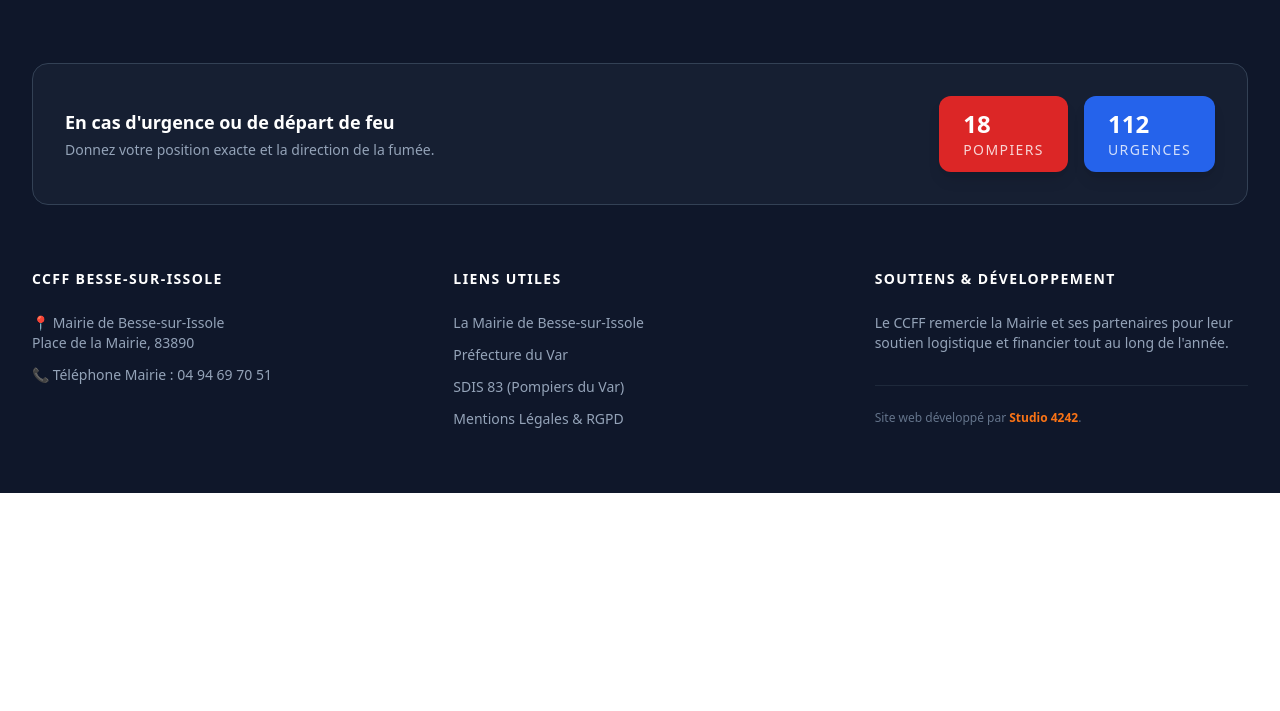
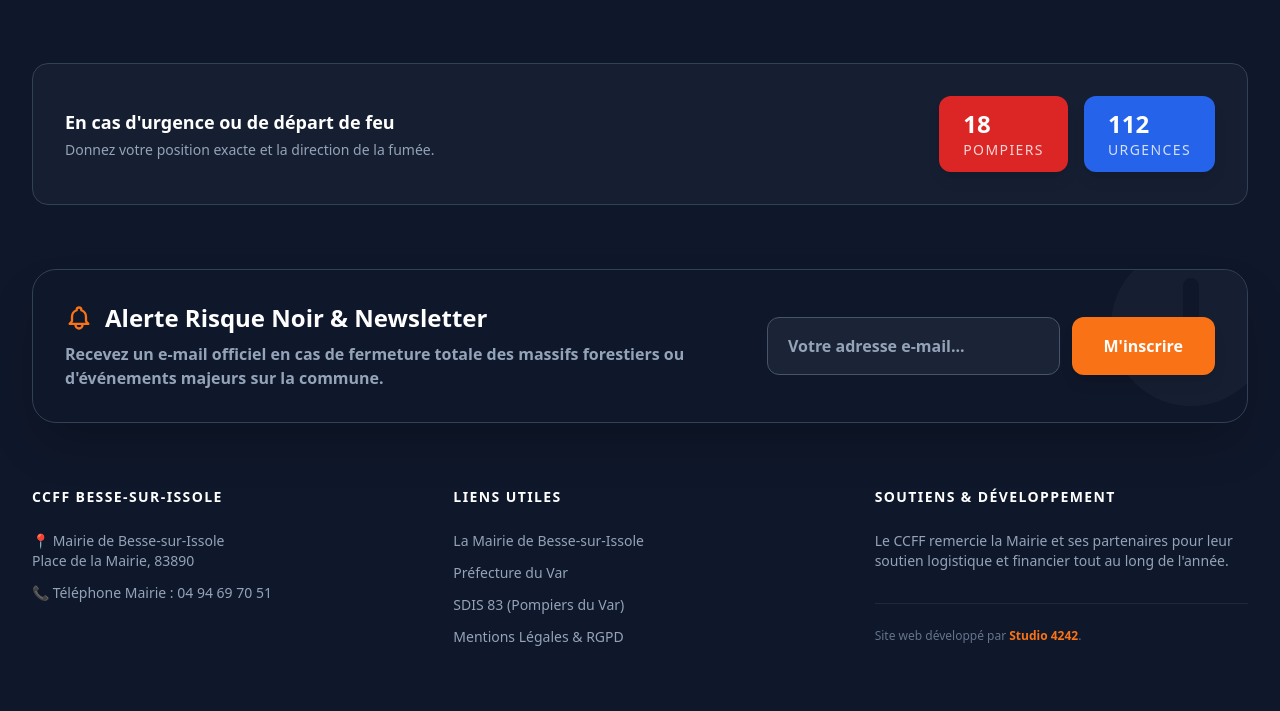
Before and after one commit to Gwenael8389/CCFF, a Django app: page /intranet/alerte/ in a window 1280 px wide. Shown: the part 767-1478 px from the top of the page. Before the commit the page ends 1260 px from the top, so only its background shows below. Run offline with Django 4.2, Linux system fonts and the light colour scheme; the visitor is signed in with stand-in values (Sample User, id 1); some libraries are stand-ins or nearby versions.

Commit message:
newsletter

```diff
--- a/config/urls.py
+++ b/config/urls.py
@@ -3,7 +3,7 @@ from django.urls import path
 from django.contrib.auth import views as auth_views
 from core.views import (home, devenir_benevole, contact, mentions_legales, reglementation,
                         missions, actualites, galerie, soutenir, intranet, planning,
-                        supprimer_patrouille, inscription_patrouille,
+                        supprimer_patrouille, inscription_patrouille, inscription_newsletter,
                         saisir_rapport, gestion_alerte, archives_rapports, voir_rapport)
 
 urlpatterns = [
@@ -31,4 +31,5 @@ urlpatterns = [
 
     path('connexion/', auth_views.LoginView.as_view(template_name='login.html'), name='login'),
     path('deconnexion/', auth_views.LogoutView.as_view(), name='logout'),
+    path('newsletter/inscription/', inscription_newsletter, name='inscription_newsletter'),
 ]
--- a/core/views.py
+++ b/core/views.py
@@ -1,7 +1,7 @@
 from django.shortcuts import render, redirect, get_object_or_404
 from django.contrib.auth.models import User
 from django.contrib import messages
-from .models import Actualite, Materiel, RisqueIncendie, Candidature, MessageContact, PhotoGalerie, MembreEquipe, DocumentIntranet, Patrouille, Alerte
+from .models import Actualite, Materiel, RisqueIncendie, Candidature, MessageContact, PhotoGalerie, MembreEquipe, DocumentIntranet, Patrouille, Alerte, AbonneNewsletter
 from django.contrib.auth.decorators import login_required,user_passes_test
 from datetime import date
 from django.utils import timezone
@@ -9,6 +9,7 @@ from django.db.models import Q
 import calendar
 from django.core.mail import send_mail
 from django.conf import settings
+from django.http import HttpResponseRedirect
 
 def home(request):
     nb_benevoles = User.objects.filter(is_active=True).count()
@@ -312,3 +313,17 @@ def archives_rapports(request):
 def voir_rapport(request, patrouille_id):
     patrouille = get_object_or_404(Patrouille, id=patrouille_id, est_terminee=True)
     return render(request, 'voir_rapport.html', {'patrouille': patrouille})
+
+def inscription_newsletter(request):
+    if request.method == 'POST':
+        email = request.POST.get('email')
+        if email:
+            # On vérifie si la personne n'est pas déjà inscrite pour éviter les doublons
+            if AbonneNewsletter.objects.filter(email=email).exists():
+                messages.info(request, "Cette adresse e-mail est déjà inscrite à nos alertes. Merci !")
+            else:
+                AbonneNewsletter.objects.create(email=email)
+                messages.success(request, "Merci ! Vous êtes maintenant inscrit aux alertes citoyennes de Besse-sur-Issole.")
+
+    # Redirige l'utilisateur vers la page d'où il vient (ou l'accueil par défaut)
+    return HttpResponseRedirect(request.META.get('HTTP_REFERER', '/'))
--- a/templates/base.html
+++ b/templates/base.html
@@ -133,6 +133,20 @@
     </header>
 
     <main class="flex-grow">
+        {% if messages %}
+        <div class="max-w-7xl mx-auto px-4 sm:px-6 lg:px-8 mt-6">
+            {% for message in messages %}
+                <div class="p-4 rounded-2xl font-bold shadow-sm flex items-center gap-3 animate-pulse-slow
+                    {% if message.tags == 'success' %}bg-green-50 text-green-700 border border-green-200
+                    {% elif message.tags == 'info' %}bg-blue-50 text-blue-700 border border-blue-200
+                    {% else %}bg-brand-50 text-brand-700 border border-brand-200{% endif %}">
+                    <svg class="w-6 h-6" fill="none" stroke="currentColor" viewBox="0 0 24 24"><path stroke-linecap="round" stroke-linejoin="round" stroke-width="2" d="M13 16h-1v-4h-1m1-4h.01M21 12a9 9 0 11-18 0 9 9 0 0118 0z"></path></svg>
+                    {{ message }}
+                </div>
+            {% endfor %}
+        </div>
+        {% endif %}
+
         {% block content %}
         {% endblock %}
     </main>
@@ -148,6 +162,29 @@
                 <div class="flex gap-4">
                     <div class="bg-red-600 text-white px-6 py-3 rounded-xl font-black text-2xl shadow-lg">18 <span class="text-sm font-normal block opacity-80 uppercase tracking-widest">Pompiers</span></div>
                     <div class="bg-blue-600 text-white px-6 py-3 rounded-xl font-black text-2xl shadow-lg">112 <span class="text-sm font-normal block opacity-80 uppercase tracking-widest">Urgences</span></div>
+                </div>
+            </div>
+
+            <div class="col-span-1 md:col-span-3 bg-slate-900 border border-slate-700 rounded-3xl p-8 mb-4 flex flex-col md:flex-row justify-between items-center gap-8 shadow-2xl relative overflow-hidden">
+                <div class="absolute -right-10 -top-10 text-slate-800 opacity-50">
+                    <svg class="w-48 h-48" fill="currentColor" viewBox="0 0 24 24"><path d="M12 22A10 10 0 0 0 22 12A10 10 0 0 0 12 2A10 10 0 0 0 2 12A10 10 0 0 0 12 22M11 7A1 1 0 0 1 13 7V13A1 1 0 0 1 11 13V7M11 15A1 1 0 0 1 13 15V17A1 1 0 0 1 11 17V15Z" /></svg>
+                </div>
+
+                <div class="relative z-10 flex-1">
+                    <h4 class="text-white font-black text-2xl mb-2 flex items-center gap-3">
+                        <svg class="w-7 h-7 text-brand-500" fill="none" stroke="currentColor" viewBox="0 0 24 24"><path stroke-linecap="round" stroke-linejoin="round" stroke-width="2" d="M15 17h5l-1.405-1.405A2.032 2.032 0 0118 14.158V11a6.002 6.002 0 00-4-5.659V5a2 2 0 10-4 0v.341C7.67 6.165 6 8.388 6 11v3.159c0 .538-.214 1.055-.595 1.436L4 17h5m6 0v1a3 3 0 11-6 0v-1m6 0H9"></path></svg>
+                        Alerte Risque Noir & Newsletter
+                    </h4>
+                    <p class="text-slate-400 font-bold">Recevez un e-mail officiel en cas de fermeture totale des massifs forestiers ou d'événements majeurs sur la commune.</p>
+                </div>
+                <div class="relative z-10 flex-1 w-full max-w-md">
+                    <form action="{% url 'inscription_newsletter' %}" method="POST" class="flex flex-col sm:flex-row gap-3">
+                        {% csrf_token %}
+                        <input type="email" name="email" required placeholder="Votre adresse e-mail..." class="flex-1 bg-slate-800/80 border border-slate-600 text-white placeholder-slate-400 font-bold rounded-xl px-5 py-4 focus:ring-2 focus:ring-brand-500 outline-none transition backdrop-blur-sm">
+                        <button type="submit" class="bg-brand-500 hover:bg-brand-600 text-white font-black px-8 py-4 rounded-xl transition shadow-lg whitespace-nowrap">
+                            M'inscrire
+                        </button>
+                    </form>
                 </div>
             </div>
 
@@ -174,7 +211,7 @@
                 <h4 class="text-white font-bold uppercase tracking-widest text-sm mb-6">Soutiens & Développement</h4>
                 <p class="text-sm mb-4">Le CCFF remercie la Mairie et ses partenaires pour leur soutien logistique et financier tout au long de l'année.</p>
                 <div class="mt-8 pt-6 border-t border-slate-800 text-xs text-slate-500">
-                    Site web développé par <a href="#" class="text-brand-500 hover:text-brand-400 font-bold transition">Studio 4242</a>.
+                    Site web développé par <a href="https://studio4242.vercel.app/" class="text-brand-500 hover:text-brand-400 font-bold transition">Studio 4242</a>.
                 </div>
             </div>
         </div>
```
Also changed, not shown: core/models.py (+12 -0 lines), core/migrations/0005_abonnenewsletter.py (added).
